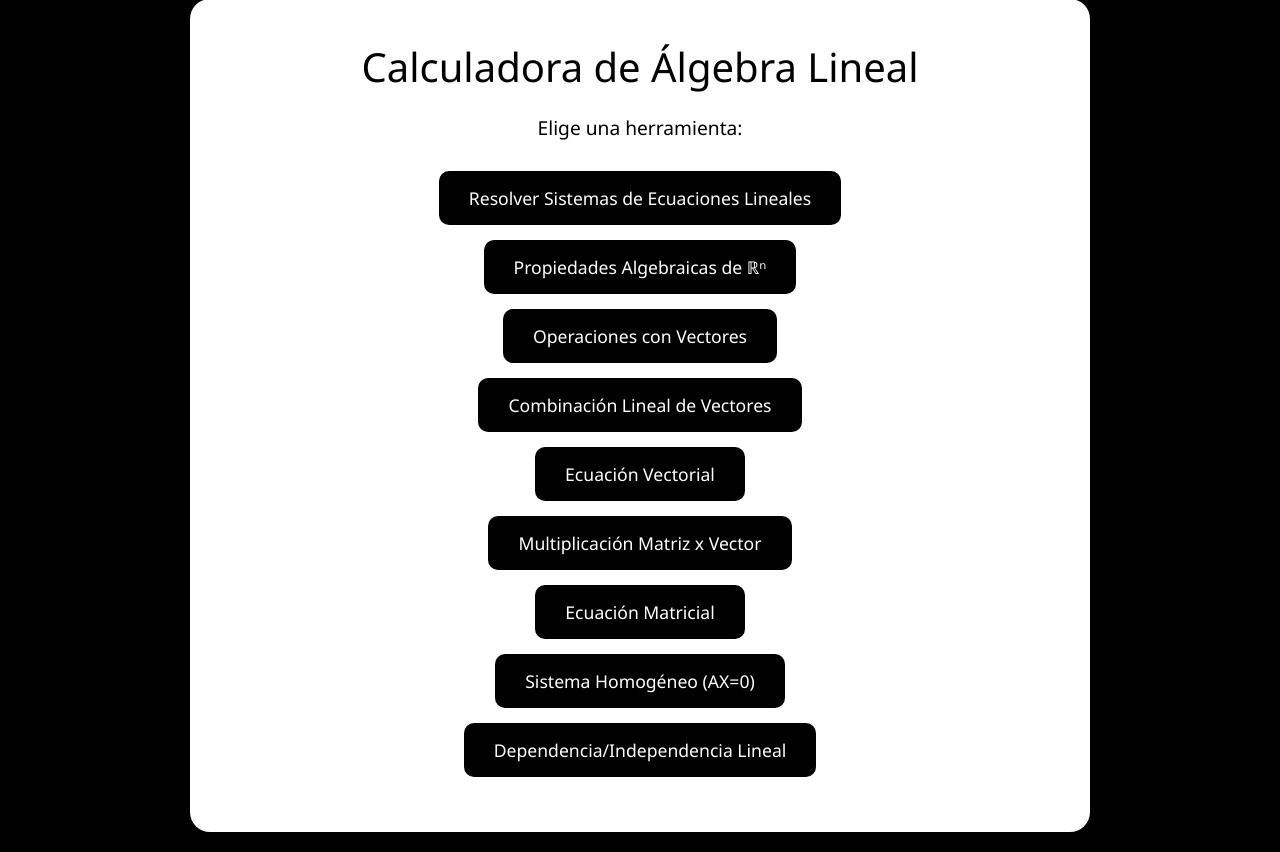
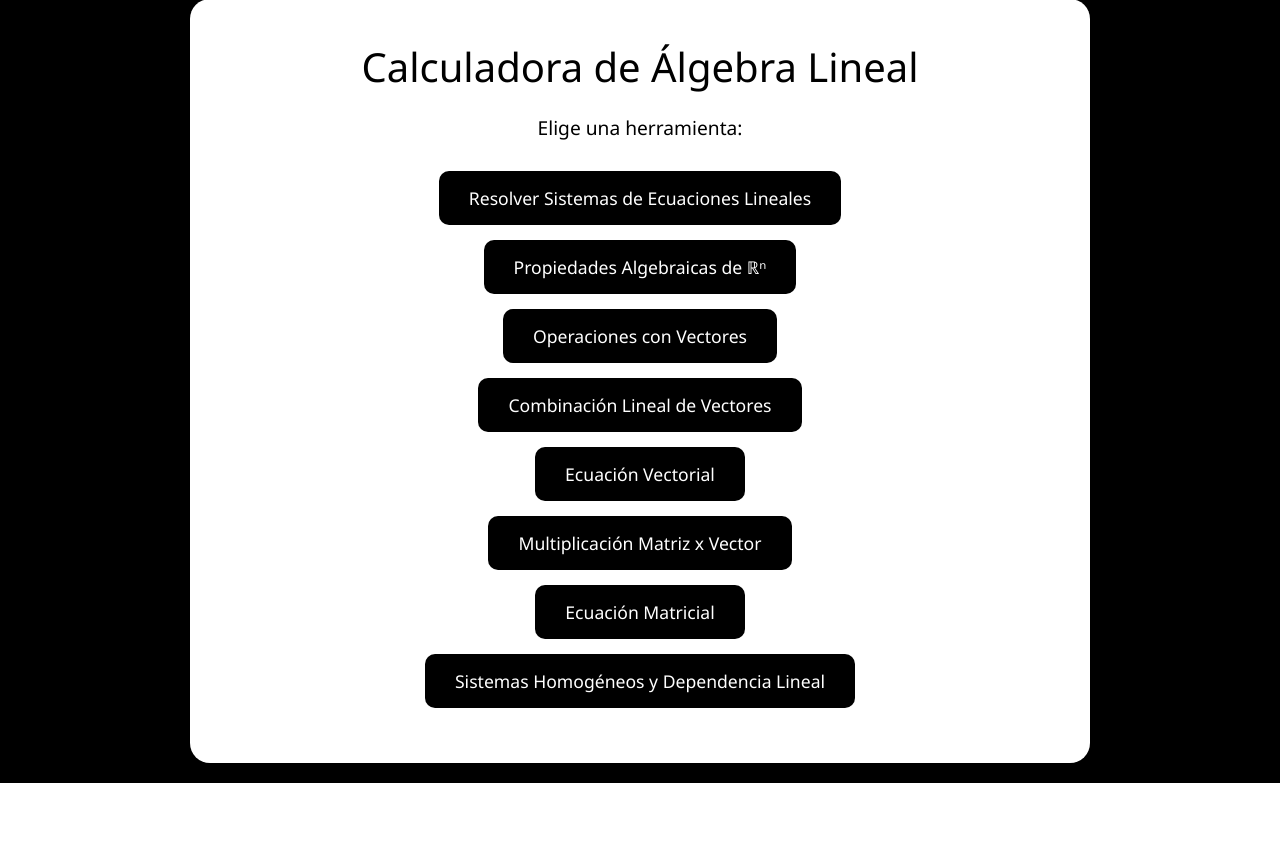
Before and after one commit to IntiMG/Calculito, a Flask app: page / in a window 1280 px wide. Shown: the part 21-873 px from the top of the page. After the commit the page ends 804 px from the top, so only its background shows below. Run offline with Flask 3, Linux system fonts and the light colour scheme.

Commit message:
Add files via upload

```diff
--- a/templates/home.html
+++ b/templates/home.html
@@ -89,8 +89,7 @@
             <li><a href="/vector_equation">Ecuación Vectorial</a></li>
             <li><a href="/matvec">Multiplicación Matriz x Vector</a></li>
             <li><a href="/matrix_equation">Ecuación Matricial</a></li>
-            <li><a href="/homogeneous">Sistema Homogéneo (AX=0)</a></li>
-            <li><a href="/dependence">Dependencia/Independencia Lineal</a></li>
+            <li><a href="/homogeneous">Sistemas Homogéneos y Dependencia Lineal</a></li>
         </ul>
     </div>
 </body>
```
